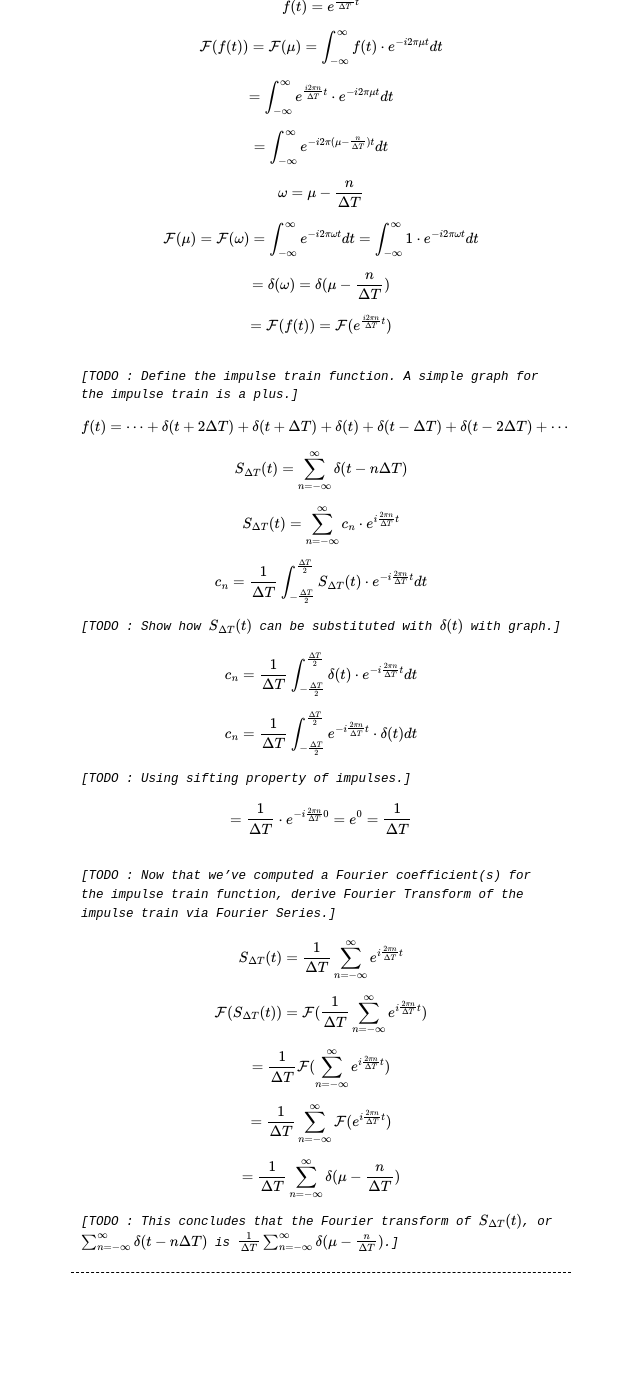
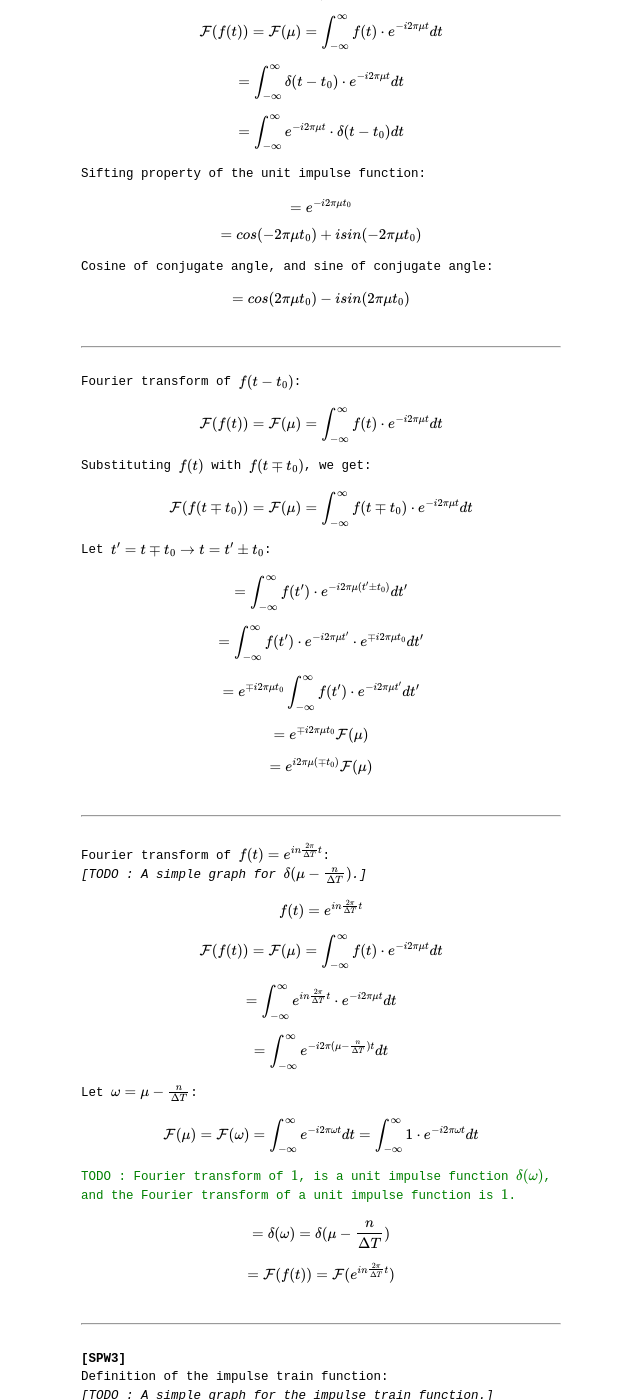
Before and after one commit to enuyeel/enuyeel.github.io, a Jekyll site: the page built from _posts/2022-11-17-fourierTransform_fourierSeries.md, in a window 1280 px wide and 1400 px high, scrolled down 1244 px. Shown: the whole window, without its empty margins (319-959 px from the left). Built offline with Jekyll 4.4.1, drawn with Linux system fonts in a browser that asks for light colours; before the commit the page ends 2547 px from its top, so only the background shows below that; some of the changed text lies outside the part shown.

Commit message:
Changes:
* _layouts/default.html
-> Added a few nonces.

* _posts/*
-> More update to the blog article on Fourier Transform & Fourier
Series.

```diff
--- a/_posts/2022-11-17-fourierTransform_fourierSeries.md
+++ b/_posts/2022-11-17-fourierTransform_fourierSeries.md
@@ -4,13 +4,19 @@ title: "Fourier Transform & Fourier Series (WIP)"
 permalink: /blog/:year/:month/:day/:title
 ---
 
-*[TODO : Introduction.]* <br>
+Fourier transform of $$f(t)$$:
 
 $$\mathcal{F}{(f(t))}=\mathcal{F}{(\mu)}=\int_{-\infty }^{\infty }f(t)\cdot e^{-i2\pi\mu t}dt$$
 
 <br>
 
-*[TODO : Sifting property explanation.]* <br>
+***
+
+<br>
+
+Sifting property of the unit impulse function:
+*[TODO : Brief explanation on Dirac delta (Kronecker, unit impulse) function.]*
+*[TODO : A simple graph for the unit impulse function.]*
 
 $$\int_{-\infty }^{\infty }\delta(t)dt=1$$
 
@@ -20,17 +26,26 @@ $$\int_{-\infty }^{\infty }\delta(t)\cdot f(t-t_0)dt=f(t_0)$$
 
 <br>
 
-*[TODO : Fourier transform of box function, and its derivation steps.]* <br>
+***
+
+<br>
+
+Fourier transform of box function:
+*[TODO : A simple graph for the box function.]*
 
 $$f(t)=\begin{cases}
 A, -\frac{W}{2}\le t \le \frac{W}{2}\\
 0, otherwise
 \end{cases}$$
 
-*[TODO : Brief explanation on Dirac delta (Kronecker, unit impulse) function.]* <br>
-*[TODO : Fourier transform of the unit impulse function, and its derivation steps.]* <br>
+<br>
+
+***
 
 <br>
+
+Fourier transform of the unit impulse function:
+*[TODO : A simple graph for the unit impulse function.]*
 
 $$\delta(t)=\begin{cases}
 \infty, t=0\\
@@ -43,77 +58,182 @@ $$=\int_{-\infty }^{\infty }\delta(t)\cdot e^{-i2\pi\mu t}dt$$
 
 $$=\int_{-\infty }^{\infty }e^{-i2\pi\mu t}\cdot \delta(t)dt$$
 
-*[TODO : Using sifting property of impulses.]* <br>
+Sifting property of the unit impulse function:
 
 $$=e^{-i2\pi\mu0}=e^{0}=1$$
 
 <br>
 
-*[TODO : Fourier transform of the generalized unit impulse function, and its derivation steps.]* <br>
+***
+
+<br>
+
+Fourier transform of the generalized unit impulse function:
+*[TODO : A simple graph for the generalized unit impulse function.]*
 
 $$\delta(t-t_0)=\begin{cases}
 \infty, t=t_0\\
 0, otherwise
 \end{cases}$$
 
-<br>
+$$\mathcal{F}{(f(t))}=\mathcal{F}(\mu)=\int_{-\infty }^{\infty }f(t)\cdot e^{-i2\pi\mu t}dt$$
 
-*[TODO : Fourier transform of $$f(t-t_0)$$, and its derivation steps.]* <br>
+$$=\int_{-\infty }^{\infty }\delta(t-t_0)\cdot e^{-i2\pi\mu t}dt$$
+
+$$=\int_{-\infty }^{\infty }e^{-i2\pi\mu t}\cdot \delta(t-t_0)dt$$
+
+Sifting property of the unit impulse function:
+
+$$=e^{-i2\pi\mu t_0}$$
+
+$$=cos(-2\pi\mu t_0)+isin(-2\pi\mu t_0)$$
+
+Cosine of conjugate angle, and sine of conjugate angle:
+
+$$=cos(2\pi\mu t_0)-isin(2\pi\mu t_0)$$
 
 <br>
 
-*[TODO : Fourier transform of $$f(t)=e^{\frac{i2\pi n}{\Delta T}t}$$, and its derivation steps. A simple graph for $$\delta(\mu-\frac{n}{\Delta T})$$ is a plus.]*
+***
 
-$$f(t)=e^{\frac{i2\pi n}{\Delta T}t}$$
+<br>
+
+Fourier transform of $$f(t-t_0)$$:
+
+$$\mathcal{F}{(f(t))}=\mathcal{F}(\mu)=\int_{-\infty }^{\infty }f(t)\cdot e^{-i2\pi\mu t}dt$$
+
+Substituting $$f(t)$$ with $$f(t\mp t_0)$$, we get:
+
+$$\mathcal{F}{(f(t\mp t_0))}=\mathcal{F}(\mu)=\int_{-\infty }^{\infty }f(t\mp t_0)\cdot e^{-i2\pi\mu t}dt$$
+
+Let $$t'=t\mp t_0\to t=t'\pm t_0$$:
+
+$$=\int_{-\infty }^{\infty }f(t')\cdot e^{-i2\pi\mu (t'\pm t_0)}dt'$$
+
+$$=\int_{-\infty }^{\infty }f(t')\cdot e^{-i2\pi\mu t'}\cdot e^{\mp i2\pi\mu t_0}dt'$$
+
+$$=e^{\mp i2\pi\mu t_0}\int_{-\infty }^{\infty }f(t')\cdot e^{-i2\pi\mu t'}dt'$$
+
+$$=e^{\mp i2\pi\mu t_0}\mathcal{F}{(\mu)}$$
+
+$$=e^{i2\pi\mu (\mp t_0)}\mathcal{F}{(\mu)}$$
+
+<br>
+
+***
+
+<br>
+
+Fourier transform of $$f(t)=e^{in\frac{2\pi}{\Delta T}t}$$:
+*[TODO : A simple graph for $$\delta(\mu-\frac{n}{\Delta T})$$.]*
+
+$$f(t)=e^{in\frac{2\pi}{\Delta T}t}$$
 
 $$\mathcal{F}{(f(t))}=\mathcal{F}{(\mu)}=\int_{-\infty }^{\infty }f(t)\cdot e^{-i2\pi\mu t}dt$$
 
-$$=\int_{-\infty }^{\infty }e^{\frac{i2\pi n}{\Delta T}t}\cdot e^{-i2\pi \mu t}dt$$
+$$=\int_{-\infty }^{\infty }e^{in\frac{2\pi}{\Delta T}t}\cdot e^{-i2\pi \mu t}dt$$
 
 $$=\int_{-\infty }^{\infty }e^{-i2\pi(\mu-\frac{n}{\Delta T})t}dt$$
 
-$$\omega=\mu-\frac{n}{\Delta T}$$
+Let $$\omega=\mu-\frac{n}{\Delta T}$$:
 
 $$\mathcal{F}{(\mu)}=\mathcal{F}{(\omega)}=\int_{-\infty }^{\infty }e^{-i2\pi\omega t}dt=\int_{-\infty }^{\infty }1\cdot e^{-i2\pi\omega t}dt$$
 
+<font color='green'>TODO : Fourier transform of \(1\), is a unit impulse function \(\delta(\omega)\), and the Fourier transform of a unit impulse function is \(1\).</font>
+
 $$=\delta(\omega)=\delta(\mu-\frac{n}{\Delta T})$$
 
-$$=\mathcal{F}{(f(t))}=\mathcal{F}{(e^{\frac{i2\pi n}{\Delta T}t})}$$
+$$=\mathcal{F}{(f(t))}=\mathcal{F}{(e^{in\frac{2\pi}{\Delta T}t})}$$
 
 <br>
 
-*[TODO : Define the impulse train function. A simple graph for the impulse train is a plus.]*
+***
+
+<br>
+
+**[SPW3]**
+
+Definition of the impulse train function:
+*[TODO : A simple graph for the impulse train function.]*
 
 $$f(t)=\cdots+\delta(t+2\Delta T)+\delta(t+\Delta T)+\delta(t)+\delta(t-\Delta T)+\delta(t-2\Delta T)+\cdots$$
 
 $$S_{\Delta T}(t)=\sum_{n=-\infty}^{\infty}\delta(t-n\Delta T)$$
 
-$$S_{\Delta T}(t)=\sum_{n=-\infty}^{\infty}c_n\cdot e^{i\frac{2\pi n}{\Delta T}t}$$
+Fourier series:
+*[TODO : Definition of Fourier series.]*
 
-$$c_n=\frac{1}{\Delta T}\int_{-\frac{\Delta T}{2}}^{\frac{\Delta T}{2}}S_{\Delta T}(t)\cdot e^{-i\frac{2\pi n}{\Delta T}t}dt$$
+$$S_{\Delta T}(t)=\sum_{n=-\infty}^{\infty}c_n\cdot e^{in\frac{2\pi}{\Delta T}t}$$
+
+<font color='green'>TODO : Which range to choose from, when perform Fourier transform? \([-\frac{\Delta T}{2}, \frac{\Delta T}{2}]\) or \([0, \Delta T]\)? Since Fourier transform assumes its function to be periodic, a Fourier coefficient calculated for the given period of a function can be applied to infinite range?</font>
+
+Fourier transform of $$f(t)$$:
+*[TODO : Explain a bit on a slight different form of Fourier transform, and possibly mention inner product to yield Fourier coefficient.]*
+
+$$c_n=\frac{1}{\Delta T}\int_{-\frac{\Delta T}{2}}^{\frac{\Delta T}{2}}S_{\Delta T}(t)\cdot e^{-in\frac{2\pi}{\Delta T}t}dt$$
 
 *[TODO : Show how $$S_{\Delta T}(t)$$ can be substituted with $$\delta(t)$$ with graph.]*
 
-$$c_n=\frac{1}{\Delta T}\int_{-\frac{\Delta T}{2}}^{\frac{\Delta T}{2}}\delta(t)\cdot e^{-i\frac{2\pi n}{\Delta T}t}dt$$
+$$c_n=\frac{1}{\Delta T}\int_{-\frac{\Delta T}{2}}^{\frac{\Delta T}{2}}\delta(t)\cdot e^{-in\frac{2\pi}{\Delta T}t}dt$$
 
-$$c_n=\frac{1}{\Delta T}\int_{-\frac{\Delta T}{2}}^{\frac{\Delta T}{2}}e^{-i\frac{2\pi n}{\Delta T}t}\cdot \delta(t)dt$$
+$$c_n=\frac{1}{\Delta T}\int_{-\frac{\Delta T}{2}}^{\frac{\Delta T}{2}}e^{-in\frac{2\pi}{\Delta T}t}\cdot \delta(t)dt$$
 
 *[TODO : Using sifting property of impulses.]* <br>
 
-$$=\frac{1}{\Delta T}\cdot e^{-i\frac{2\pi n}{\Delta T}0}=e^{0}=\frac{1}{\Delta T}$$
+$$=\frac{1}{\Delta T}\cdot e^{-in\frac{2\pi}{\Delta T}0}=e^{0}=\frac{1}{\Delta T}$$
 
 <br>
 
 *[TODO : Now that we've computed a Fourier coefficient(s) for the impulse train function, derive Fourier Transform of the impulse train via Fourier Series.]* <br>
 
-$$S_{\Delta T}(t)=\frac{1}{\Delta T}\sum_{n=-\infty}^{\infty}e^{i\frac{2\pi n}{\Delta T}t}$$
+$$S_{\Delta T}(t)=\frac{1}{\Delta T}\sum_{n=-\infty}^{\infty}e^{in\frac{2\pi}{\Delta T}t}$$
 
-$$\mathcal{F}(S_{\Delta T}(t))=\mathcal{F}(\frac{1}{\Delta T}\sum_{n=-\infty}^{\infty}e^{i\frac{2\pi n}{\Delta T}t})$$
+$$\mathcal{F}(S_{\Delta T}(t))=\mathcal{F}(\frac{1}{\Delta T}\sum_{n=-\infty}^{\infty}e^{in\frac{2\pi}{\Delta T}t})$$
 
-$$=\frac{1}{\Delta T}\mathcal{F}(\sum_{n=-\infty}^{\infty}e^{i\frac{2\pi n}{\Delta T}t})$$
+$$=\frac{1}{\Delta T}\mathcal{F}(\sum_{n=-\infty}^{\infty}e^{in\frac{2\pi}{\Delta T}t})$$
 
-$$=\frac{1}{\Delta T}\sum_{n=-\infty}^{\infty}\mathcal{F}(e^{i\frac{2\pi n}{\Delta T}t})$$
+$$=\frac{1}{\Delta T}\sum_{n=-\infty}^{\infty}\mathcal{F}(e^{in\frac{2\pi}{\Delta T}t})$$
+
+Fourier transform of $$f(t)=e^{in\frac{2\pi}{\Delta T}t}$$: $$\mathcal{F}{(f(t))}=\mathcal{F}{(e^{in\frac{2\pi}{\Delta T}t})}=\delta(\mu-\frac{n}{\Delta T})$$
 
 $$=\frac{1}{\Delta T}\sum_{n=-\infty}^{\infty}\mathcal\delta(\mu-\frac{n}{\Delta T})$$
 
-*[TODO : This concludes that the Fourier transform of $$S_{\Delta T}(t)$$, or $$\sum_{n=-\infty}^{\infty}\delta(t-n\Delta T)$$ is $$\frac{1}{\Delta T}\sum_{n=-\infty}^{\infty}\mathcal\delta(\mu-\frac{n}{\Delta T})$$.]* <br>
+<br>
+
+***
+
+<br>
+
+Convolution theorem:
+
+<br>
+
+Definition of convolution $$\cdots\ \textbf{1}$$
+
+$$f(t)*h(t)=\int_{-\infty}^{\infty}f(w)\cdot h(t-w)dw$$
+
+$$\mathcal{F}(f(t)*h(t))=\int_{-\infty}^{\infty}(f(t)*h(t))\cdot e^{-j2\pi\mu t}dt$$
+
+Using definition of convolution from $$\textbf{1}$$:
+
+$$=\int_{-\infty}^{\infty}\int_{-\infty}^{\infty}f(w)\cdot h(t-w)dw\ e^{-j2\pi\mu t}dt$$
+
+$$=\int_{-\infty}^{\infty}f(w)\int_{-\infty}^{\infty}h(t-w)\cdot e^{-j2\pi\mu t}dt\ dw$$
+
+Fourier transform of $$f(t-t_0)$$: $$\mathcal{F}{(f(t\mp t_0))}=e^{i2\pi\mu (\mp t_0)}\mathcal{F}{(\mu)}$$
+
+$$=\int_{-\infty}^{\infty}f(w)\cdot \mathcal{H}(\mu)\cdot e^{-i2\pi \mu \omega}dw$$
+
+$$=\mathcal{H}(\mu)\cdot\int_{-\infty}^{\infty}f(w)\cdot e^{-i2\pi \mu \omega}dw$$
+
+Fourier transform of $$f(t)$$: $$\mathcal{F}{(f(t))}=\mathcal{F}{(\mu)}=\int_{-\infty }^{\infty }f(t)\cdot e^{-i2\pi\mu t}dt$$
+
+$$=\mathcal{H}(\mu)\cdot\mathcal{F}(\mu)$$
+
+<br>
+
+***
+
+<br>
+
+- [Fourier Transform of $$1$$](https://proofwiki.org/wiki/Fourier_Transform_of_1)
```
Also changed, not shown: _layouts/default.html (+15 -1 lines).
